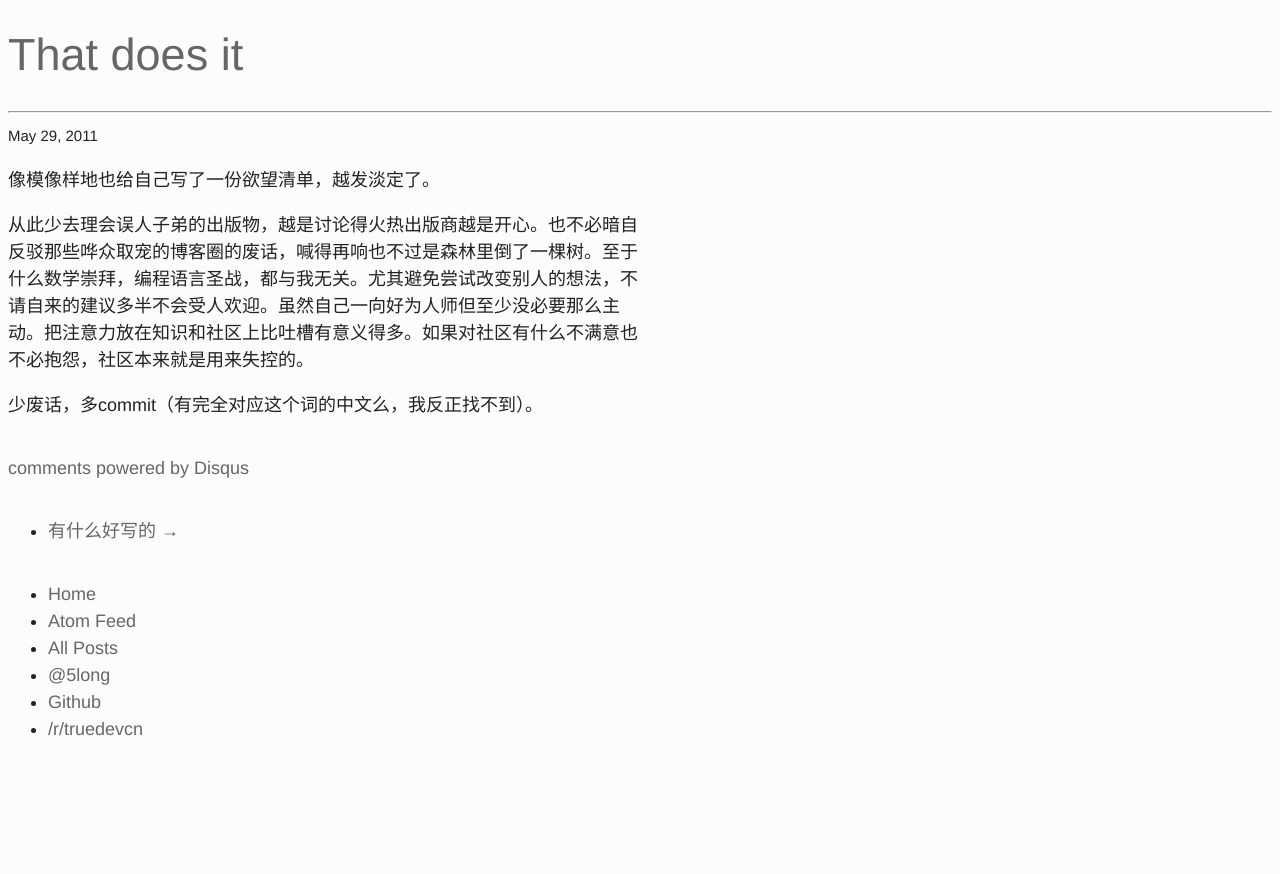
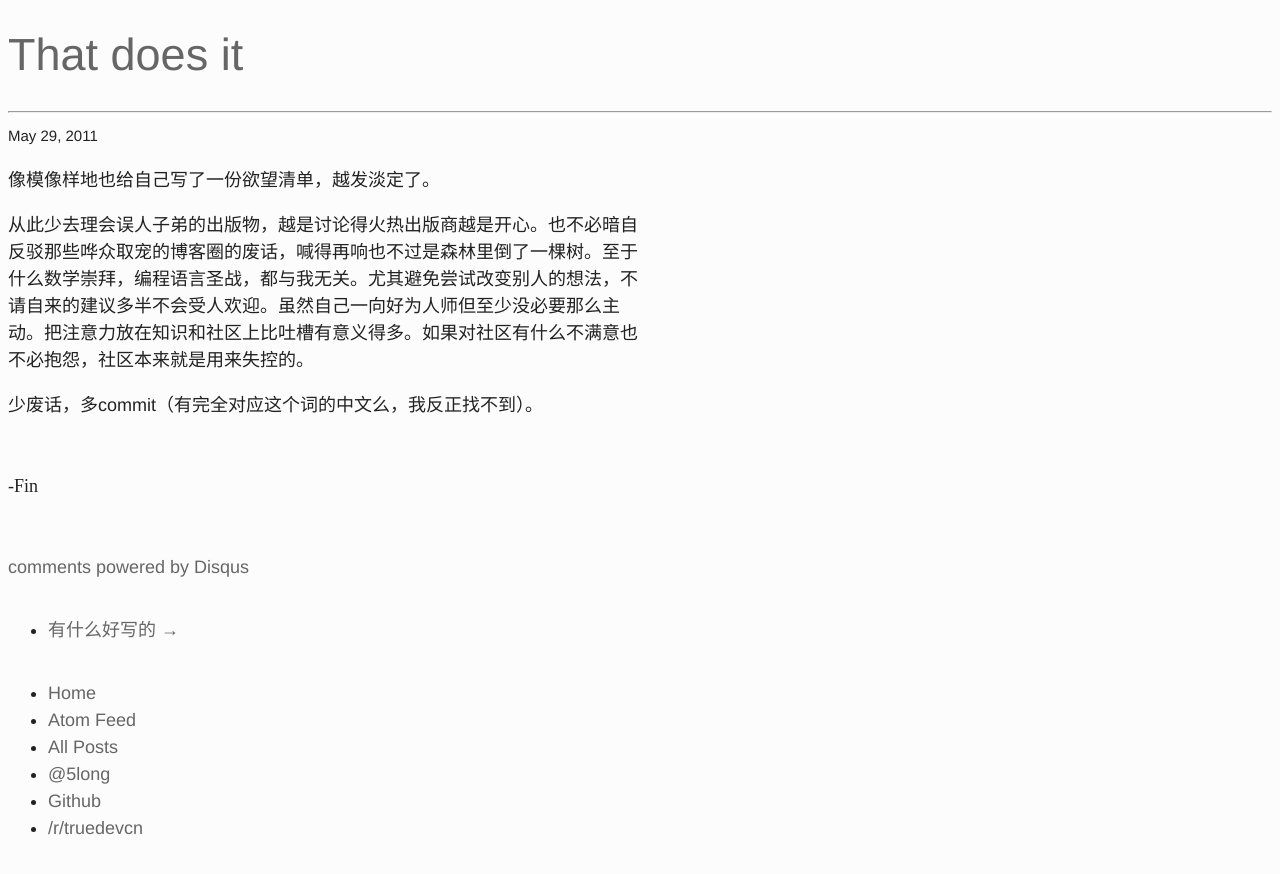
Before and after one commit to 5long/5long.github.io, a Jekyll site: the page built from _posts/2011-05-29-that-does-it.markdown, in a window 1280 px wide. Shown: the top 874 px of the page. Built offline with Jekyll 4.4.1, drawn with Linux system fonts in a browser that asks for light colours; comment, search, counter and statistics services are not loaded.

Commit message:
White spaces below text and "-Fin" indicator

```diff
--- a/css/style.css
+++ b/css/style.css
@@ -58,6 +58,17 @@ a:focus {
   margin-bottom: 2em;
 }
 
+.article .content {
+  margin-bottom: 5em;
+}
+
+.article .content::after {
+  content: "-Fin";
+  position: relative;
+  top: 2em;
+  font-family: serif;
+}
+
 #nav {
   margin-top: 2em;
 }
```
